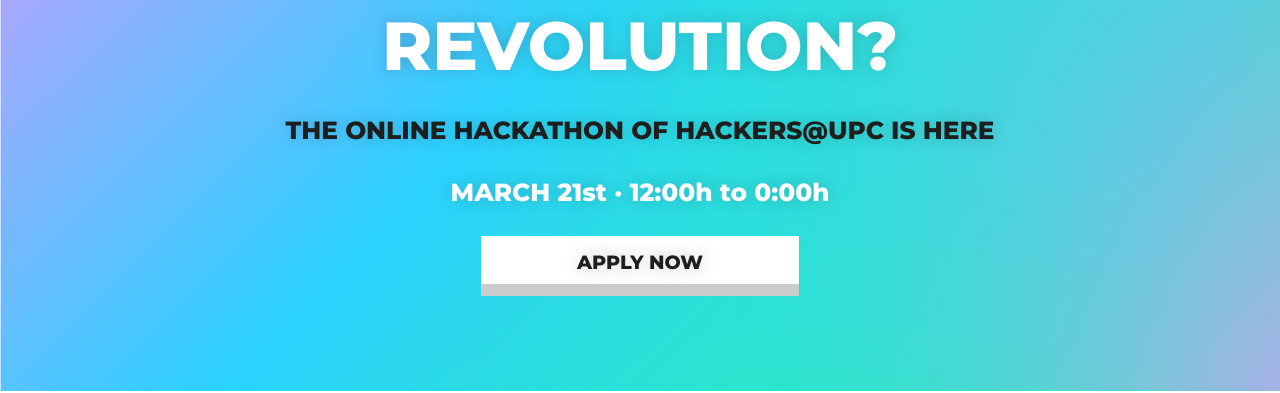
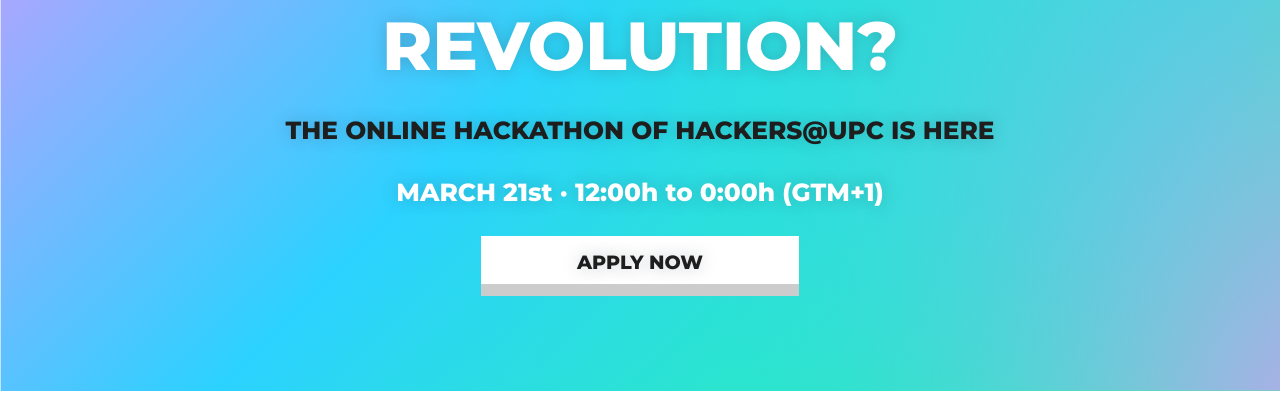
Before and after one commit to hackupc/hackfromhome-landing, a plain HTML site: page index.html in a window 1280 px wide. Shown: the part 409-802 px from the top of the page. Drawn offline with nearby package versions, Linux system fonts and the light colour scheme; a script that the page names is missing.

Commit message:
added GTM

```diff
--- a/index.html
+++ b/index.html
@@ -90,7 +90,7 @@
                     <h1 class="title grey-color">READY FOR THE</h1>
                     <h1 class="title white-color">REVOLUTION?</h1>
                     <p class="subtitle"> THE ONLINE HACKATHON OF HACKERS@UPC IS HERE </p>
-                    <p class="subtitle-date white-color"> MARCH 21st · 12:00h to 0:00h </p>
+                    <p class="subtitle-date white-color"> MARCH 21st · 12:00h to 0:00h (GTM+1)</p>
                     <div class="col row margin-15">
                         <div class="col col-lg-6 col-md-6 button-contianer auto-center">
                             <a href="https://hackersatupc.typeform.com/to/cdjeJ8" target="_blank" class="button-primary button--hero md-btn-ripple md-btn-ripple-white">APPLY NOW</a>
@@ -289,7 +289,7 @@
                 <img src="assets/img/advent-logotype.svg" class="image"/>
                 <div class="row">
                     <div class="col col-lg-4 col-md-6 button-contianer auto-center">
-                        <a href="#" class="button-primary md-btn-ripple button-shadow hover-disabled" target="" >COMING SOON...</a>
+                        <a href="http://adventofcorona.hackersatupc.org/" class="button-primary md-btn-ripple button-shadow hover-disabled" target="" >COMING SOON...</a>
                     </div>
                 </div>
             </div>
```
